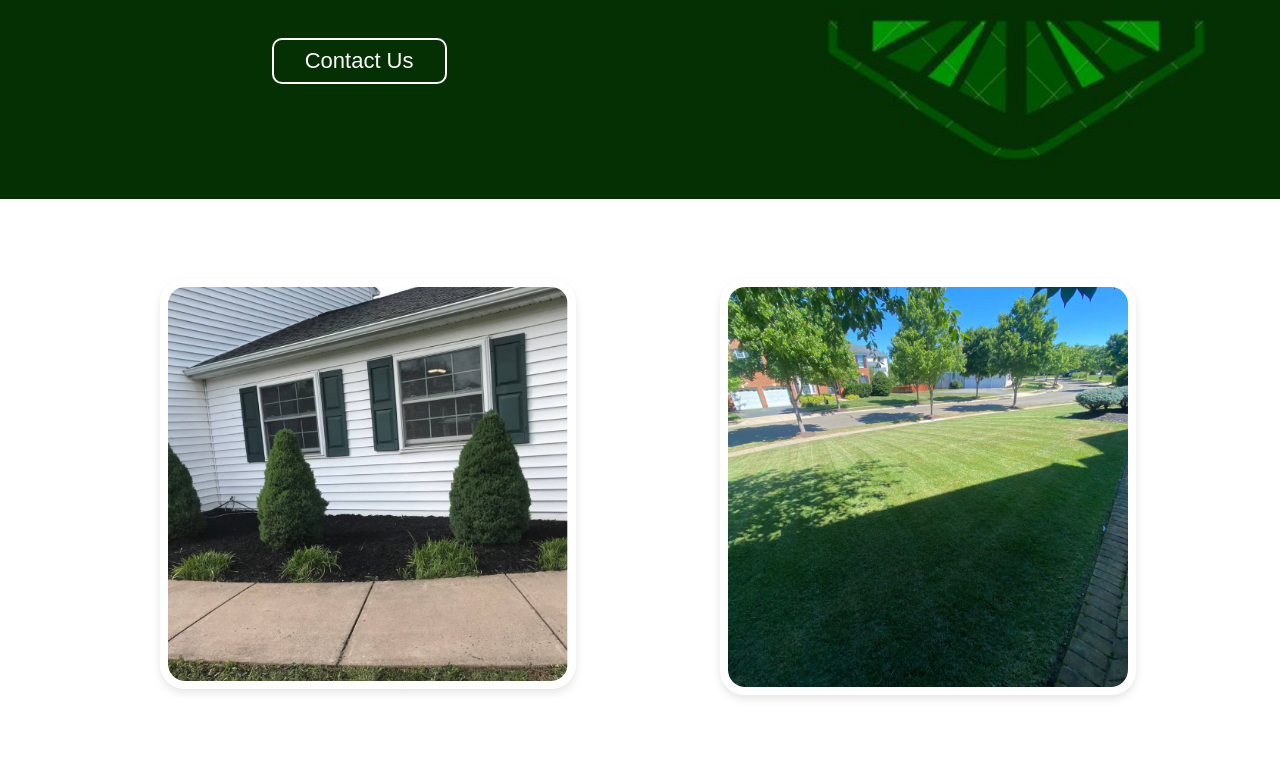
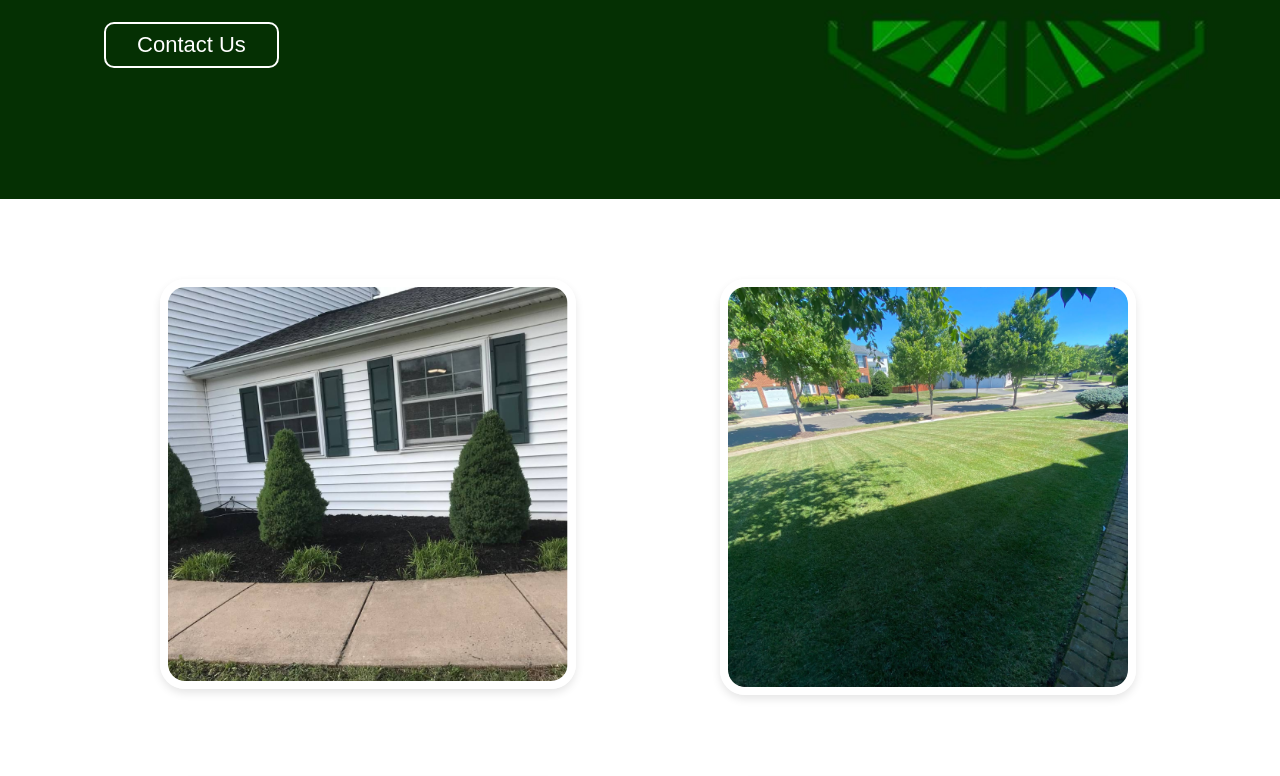
Before and after one commit to amitmalakariitb/AP-Landscaping, a website: page public/index.html in a window 1280 px wide. Shown: the part 301-1077 px from the top of the page. Drawn offline with Linux system fonts and the light colour scheme.

Commit message:
Changed the button css

```diff
--- a/public/styles.css
+++ b/public/styles.css
@@ -51,8 +51,8 @@ body {
     border: 2px solid white;
     border-radius: 10px;
     padding: 7px 25px 7px 25px;
-    margin-top: 0%;
-    margin-left: 35%;
+    margin-top: -5%;
+    margin-left: 13%;
 }
 
 .button-container button {
```
